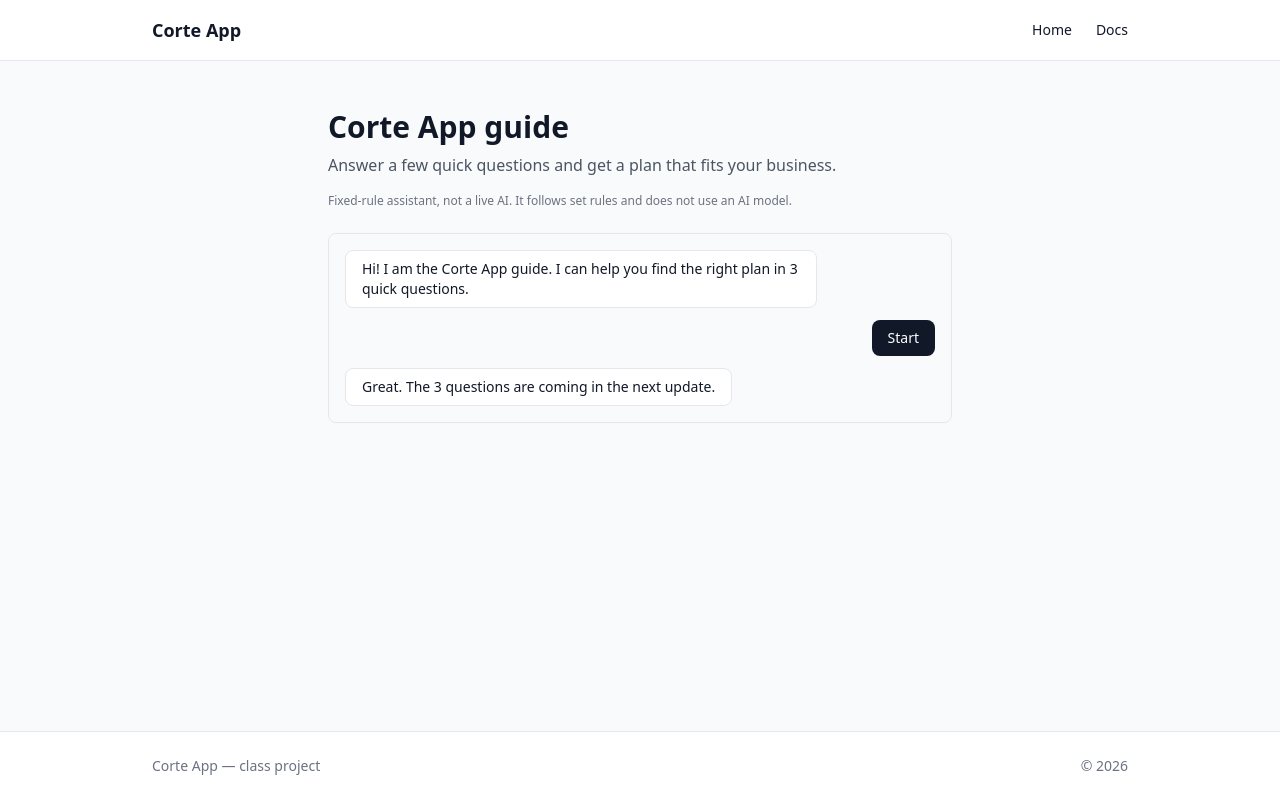
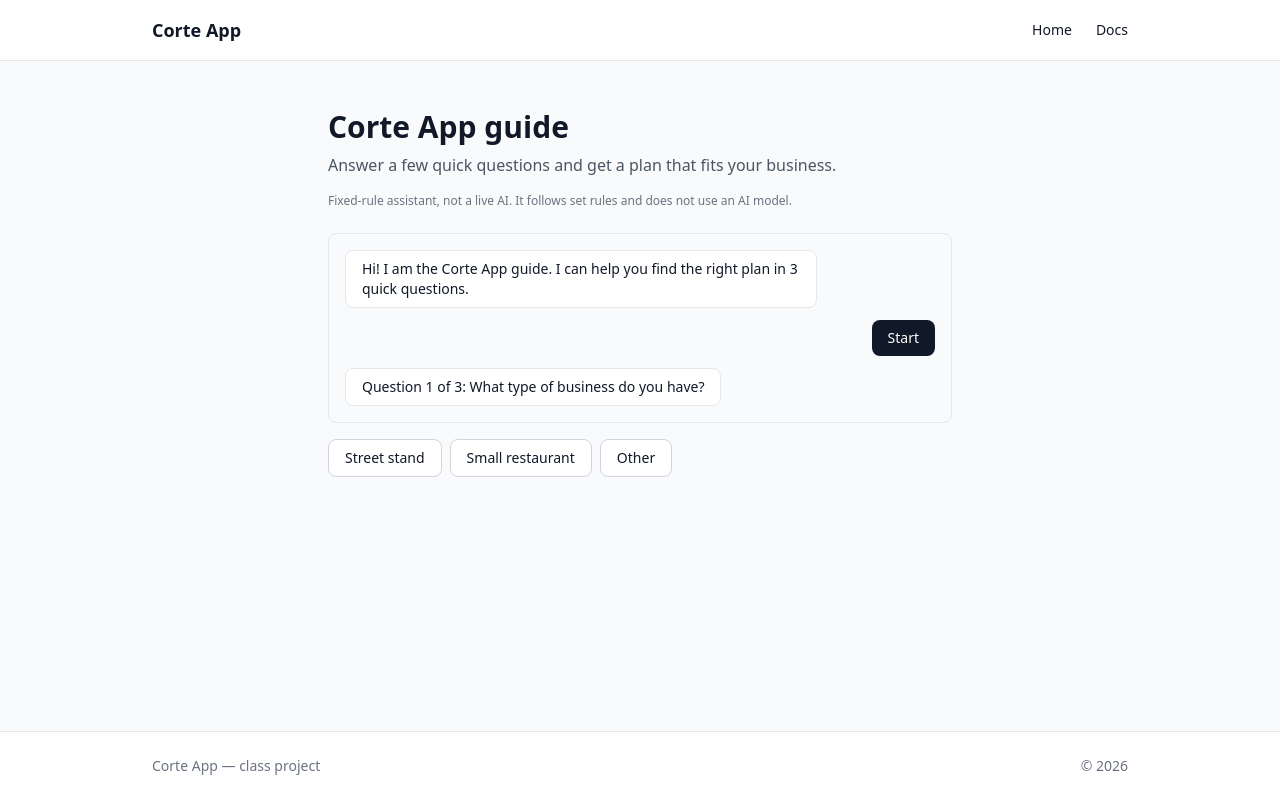
Before and after one commit to emilianosuarezamezcua-a11y/corte-appp, a Next.js app in the folder corte-app/: page /chat in a window 1280 px wide. Both pictures are taken after a click on the button "Start". Built offline with nearby package versions, Linux system fonts and the light colour scheme.

Commit message:
Add intake flow with 3 questions
Added a question flow to the chat page with three questions for user input.

```diff
--- a/corte-app/app/chat/page.js
+++ b/corte-app/app/chat/page.js
@@ -3,6 +3,28 @@
 import { useState } from 'react';
 
 const WELCOME = 'Hi! I am the Corte App guide. I can help you find the right plan in 3 quick questions.';
+
+const QUESTIONS = [
+  {
+    key: 'business_type',
+    text: 'Question 1 of 3: What type of business do you have?',
+    options: ['Street stand', 'Small restaurant', 'Other'],
+  },
+  {
+    key: 'tracking_method',
+    text: 'Question 2 of 3: How do you track your money today?',
+    options: ['Paper notebook', 'Phone notes or spreadsheet', 'I do not track it'],
+  },
+  {
+    key: 'main_problem',
+    text: 'Question 3 of 3: What is your biggest problem?',
+    options: [
+      'I do not know my profit',
+      'I forget to write my expenses',
+      'It takes me too much time',
+    ],
+  },
+];
 
 function ChatBubble(props) {
   const isUser = props.role === 'user';
@@ -24,16 +46,42 @@ function ChatBubble(props) {
 export default function ChatPage() {
   const [messages, setMessages] = useState([{ role: 'assistant', text: WELCOME }]);
   const [started, setStarted] = useState(false);
+  const [step, setStep] = useState(0);
+  const [answers, setAnswers] = useState({});
 
   function handleStart() {
     setStarted(true);
     setMessages(
       messages.concat([
         { role: 'user', text: 'Start' },
-        { role: 'assistant', text: 'Great. The 3 questions are coming in the next update.' },
+        { role: 'assistant', text: QUESTIONS[0].text },
       ])
     );
   }
+
+  function handleAnswer(option) {
+    const current = QUESTIONS[step];
+    const newAnswers = Object.assign({}, answers);
+    newAnswers[current.key] = option;
+    setAnswers(newAnswers);
+
+    const newMessages = messages.concat([{ role: 'user', text: option }]);
+    const nextStep = step + 1;
+
+    if (nextStep < QUESTIONS.length) {
+      newMessages.push({ role: 'assistant', text: QUESTIONS[nextStep].text });
+    } else {
+      newMessages.push({
+        role: 'assistant',
+        text: 'Thanks for your answers. Your plan recommendation is coming in the next update.',
+      });
+    }
+
+    setMessages(newMessages);
+    setStep(nextStep);
+  }
+
+  const showOptions = started && step < QUESTIONS.length;
 
   return (
     <div className="max-w-2xl mx-auto px-6 py-12">
@@ -63,6 +111,24 @@ export default function ChatPage() {
           Start
         </button>
       ) : null}
+
+      {showOptions ? (
+        <div className="flex flex-wrap gap-2">
+          {QUESTIONS[step].options.map(function (option) {
+            return (
+              <button
+                key={option}
+                onClick={function () {
+                  handleAnswer(option);
+                }}
+                className="border border-gray-300 bg-white text-gray-900 px-4 py-2 rounded-lg text-sm hover:bg-gray-100"
+              >
+                {option}
+              </button>
+            );
+          })}
+        </div>
+      ) : null}
     </div>
   );
 }
```
